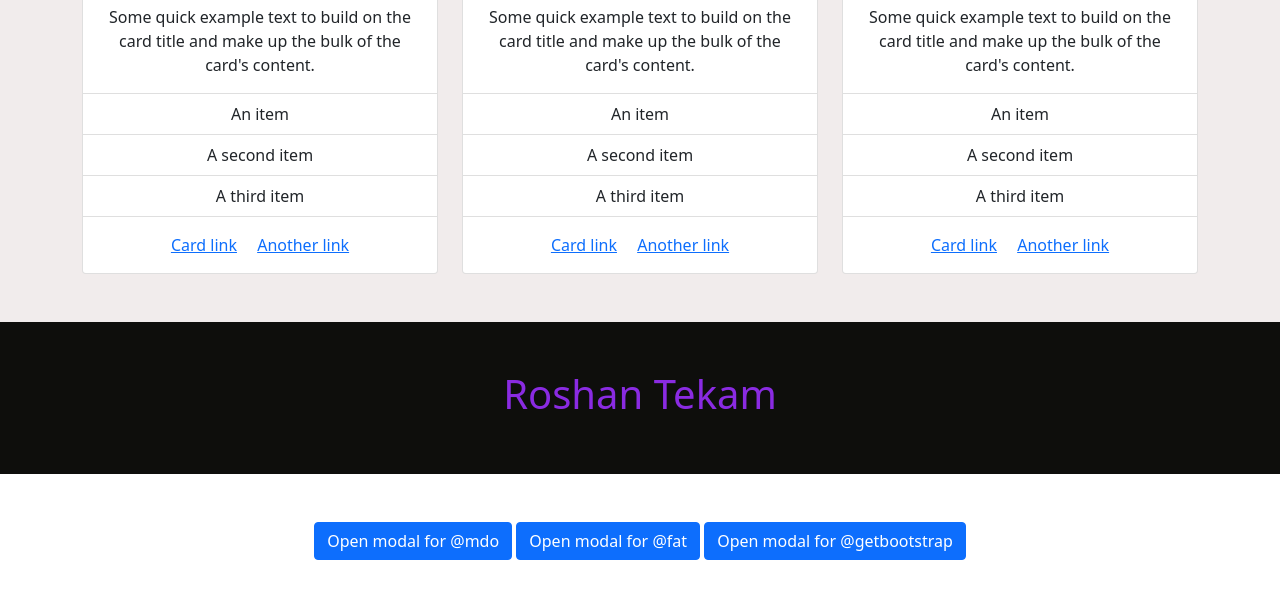
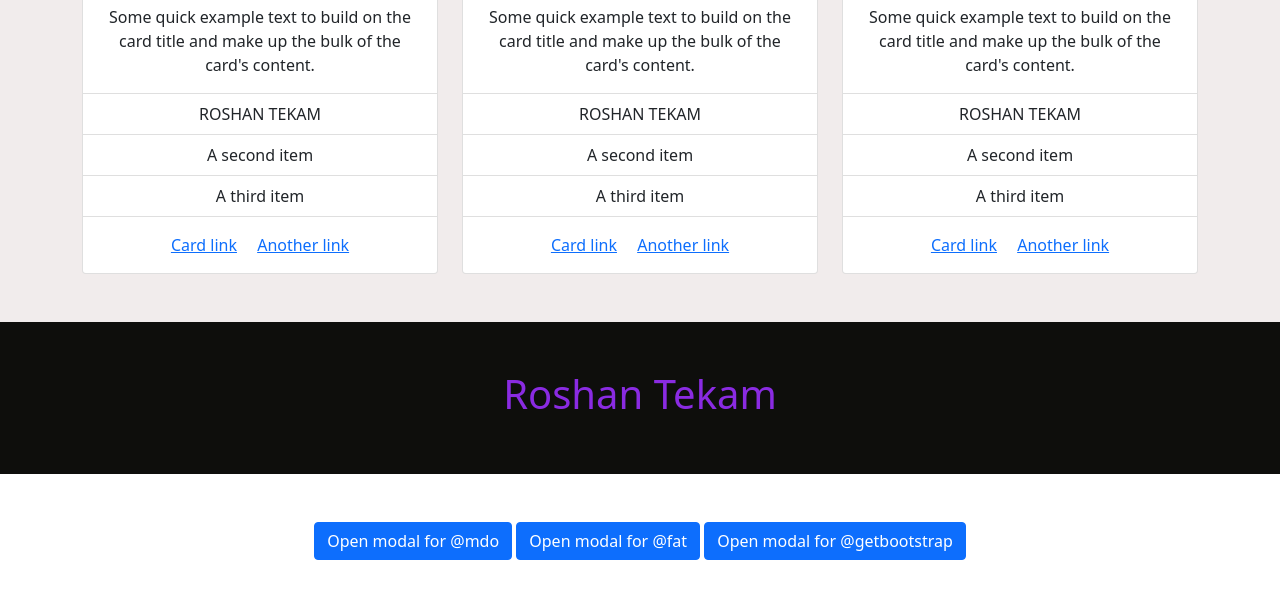
Before and after one commit to Roshan1020/rosh, a plain HTML site: page index.html in a window 1280 px wide. Shown: the part 1134-1732 px from the top of the page. Drawn offline with nearby package versions, Linux system fonts and the light colour scheme.

Commit message:
Yes it changable

```diff
--- a/index.html
+++ b/index.html
@@ -127,7 +127,7 @@
                                 the card's content.</p>
                         </div>
                         <ul class="list-group list-group-flush">
-                            <li class="list-group-item">An item</li>
+                            <li class="list-group-item">ROSHAN TEKAM</li>
                             <li class="list-group-item">A second item</li>
                             <li class="list-group-item">A third item</li>
                         </ul>
@@ -148,7 +148,7 @@
                                 the card's content.</p>
                         </div>
                         <ul class="list-group list-group-flush">
-                            <li class="list-group-item">An item</li>
+                            <li class="list-group-item">ROSHAN TEKAM</li>
                             <li class="list-group-item">A second item</li>
                             <li class="list-group-item">A third item</li>
                         </ul>
@@ -169,7 +169,7 @@
                                 the card's content.</p>
                         </div>
                         <ul class="list-group list-group-flush">
-                            <li class="list-group-item">An item</li>
+                            <li class="list-group-item">ROSHAN TEKAM</li>
                             <li class="list-group-item">A second item</li>
                             <li class="list-group-item">A third item</li>
                         </ul>
```
